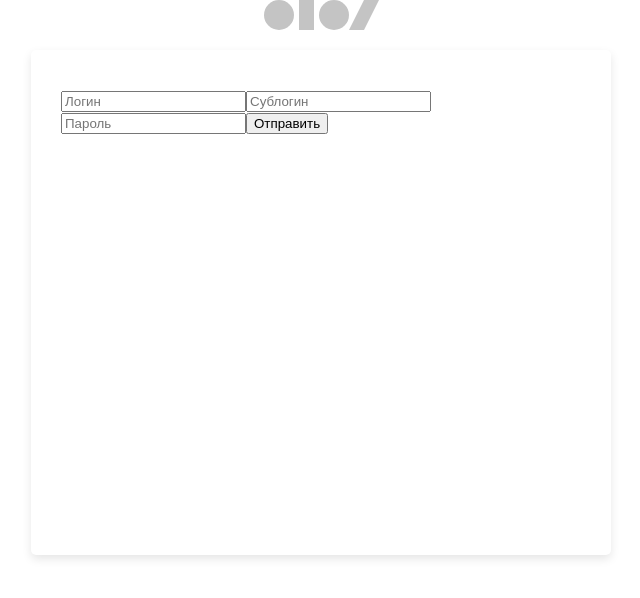
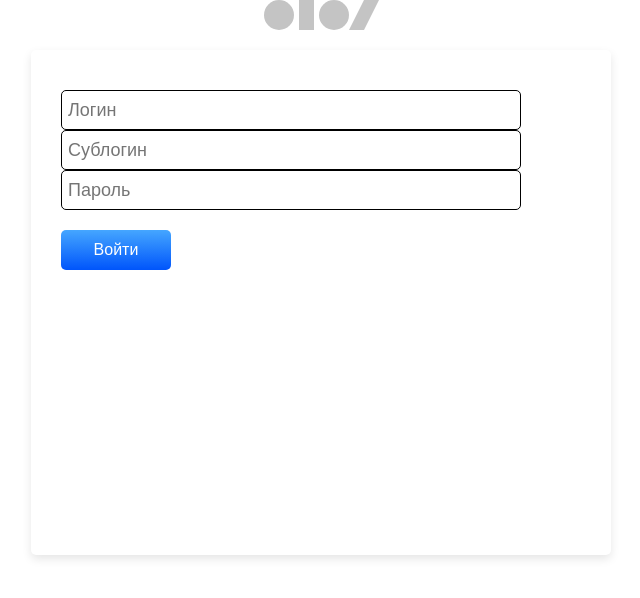
Before and after one commit to AlekRing/test_hivex, a React (Create React App) app: page / in a window 1280 px wide. Shown: the top 598 px of the page, without its empty margins (319-959 px from the left). Built offline with nearby package versions, Linux system fonts and the light colour scheme; what sendsay-api would draw is missing.

Commit message:
refact: remove blocks into separate components & add styles

```diff
--- a/package.json
+++ b/package.json
@@ -12,6 +12,7 @@
     "@types/react": "^17.0.35",
     "@types/react-dom": "^17.0.11",
     "@types/react-router-dom": "^5.3.2",
+    "classnames": "^2.3.1",
     "react": "^17.0.2",
     "react-dom": "^17.0.2",
     "react-redux": "^7.2.6",
--- a/src/App.css
+++ b/src/App.css
@@ -1,38 +1,17 @@
-.App {
-  text-align: center;
+:root {
+  --main-font-black: #0d0d0d;
 }
 
-.App-logo {
-  height: 40vmin;
-  pointer-events: none;
+button {
+  border: none;
+  outline: none;
+  color: #ffffff;
 }
 
-@media (prefers-reduced-motion: no-preference) {
-  .App-logo {
-    animation: App-logo-spin infinite 20s linear;
-  }
+button:hover {
+  cursor: pointer;
 }
 
-.App-header {
-  background-color: #282c34;
-  min-height: 100vh;
-  display: flex;
-  flex-direction: column;
-  align-items: center;
-  justify-content: center;
-  font-size: calc(10px + 2vmin);
-  color: white;
+input {
+  outline: none;
 }
-
-.App-link {
-  color: #61dafb;
-}
-
-@keyframes App-logo-spin {
-  from {
-    transform: rotate(0deg);
-  }
-  to {
-    transform: rotate(360deg);
-  }
-}
--- a/src/App.tsx
+++ b/src/App.tsx
@@ -1,8 +1,8 @@
 import React from "react";
-import {Provider} from 'react-redux';
+import { Provider } from "react-redux";
 import { BrowserRouter, Routes, Route } from "react-router-dom";
 
-import LoginPage from "./UI/components/LoginPage";
+import LoginPage from "./UI/pages/loginPage/LoginPage";
 import { store } from "./services/store";
 
 import "./App.css";
--- /dev/null
+++ b/src/UI/components/button/button.tsx
@@ -0,0 +1,31 @@
+import React from "react";
+
+import s from "./style.module.scss";
+import cn from "classnames";
+
+interface IButton {
+  action: React.MouseEventHandler<HTMLButtonElement>;
+  isDisabled: boolean;
+  text: string;
+  type: "submit" | "button" | "reset";
+  styles?: any;
+}
+
+export const Button = ({
+  action,
+  isDisabled,
+  text,
+  type,
+  styles = null,
+}: IButton) => {
+  return (
+    <button
+      className={cn(s.button, styles)}
+      type={type}
+      onClick={action}
+      disabled={isDisabled}
+    >
+      {text}
+    </button>
+  );
+};
--- /dev/null
+++ b/src/UI/components/button/style.module.scss
@@ -0,0 +1,9 @@
+.button {
+  width: 110px;
+  height: 40px;
+  background: linear-gradient(180deg, #45a6ff 0%, #0055fb 100%), #c4c4c4;
+  font-weight: 500;
+  font-size: 16px;
+  line-height: 30px;
+  border-radius: 5px;
+}
--- /dev/null
+++ b/src/UI/components/input/input.tsx
@@ -0,0 +1,30 @@
+import React from "react";
+
+import s from "./style.module.scss";
+import cn from "classnames";
+
+interface IButton {
+  onChange: Function;
+  placeHolder: string;
+  value: string;
+  type: "password" | "email" | "text";
+  styles?: any;
+}
+
+export const Input = ({
+  onChange,
+  placeHolder,
+  value,
+  type = "text",
+  styles = null,
+}: IButton) => {
+  return (
+    <input
+      className={cn(s.input, styles)}
+      value={value}
+      type={type}
+      onChange={(e) => onChange(e.target.value)}
+      placeholder={placeHolder}
+    />
+  );
+};
--- /dev/null
+++ b/src/UI/components/input/style.module.scss
@@ -0,0 +1,12 @@
+.input {
+  width: 100%;
+  max-width: 460px;
+  height: 40px;
+  padding: 10px 6px;
+  border: 1px solid #000;
+  color: var(--main-font-black);
+  font-size: 18px;
+  line-height: 30px;
+  border-radius: 5px;
+  box-sizing: border-box;
+}
--- a/src/UI/components/LoginPage.tsx
+++ b/src/UI/pages/loginPage/LoginPage.tsx
@@ -1,11 +1,13 @@
 import React, { useEffect, useState } from "react";
 import { useDispatch, useSelector } from "react-redux";
 import { useNavigate } from "react-router-dom";
-import { authenticate } from "../../services/store/reducers/auth";
+import { authenticate } from "../../../services/store/reducers/auth";
 import {
   selectIsLoggedIn,
   selectLoading,
-} from "../../services/store/selectors";
+} from "../../../services/store/selectors";
+import { Button } from "../../components/button/button";
+import { Input } from "../../components/input/input";
 
 import s from "./style.module.scss";
 
@@ -43,25 +45,31 @@ function LoginPage() {
     <section className={s.wrapper}>
       <img className={s.logo} src="/icons/logo.svg" alt="" />
       <form className={s.form} onSubmit={onSubmit} action="/">
-        <input
+        <Input
           value={login}
-          onChange={(e) => setLogin(e.target.value)}
-          placeholder="Логин"
+          onChange={setLogin}
+          placeHolder="Логин"
+          type="text"
         />
-        <input
+        <Input
           value={sublogin}
-          onChange={(e) => setSubLogin(e.target.value)}
-          placeholder="Сублогин"
+          onChange={setSubLogin}
+          placeHolder="Сублогин"
+          type="text"
         />
-        <input
+        <Input
           value={password}
+          onChange={setPassword}
+          placeHolder="Пароль"
           type="password"
-          onChange={(e) => setPassword(e.target.value)}
-          placeholder="Пароль"
         />
-        <button type="submit" onClick={onSubmit} disabled={!!loading}>
-          Отправить
-        </button>
+        <Button
+          type="submit"
+          text="Войти"
+          action={onSubmit}
+          isDisabled={!!loading}
+          styles={s.button}
+        />
       </form>
     </section>
   );
--- a/src/UI/components/style.module.scss
+++ b/src/UI/pages/loginPage/style.module.scss
@@ -20,3 +20,7 @@
   border-radius: 5px;
   padding: 40px 30px;
 }
+
+.button {
+  margin-top: 20px;
+}
```
Also changed, not shown: 1 other file (tests, documents, lock files or other folders).
